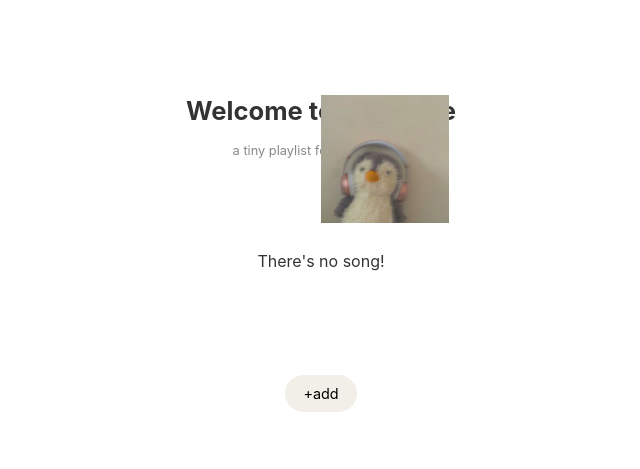
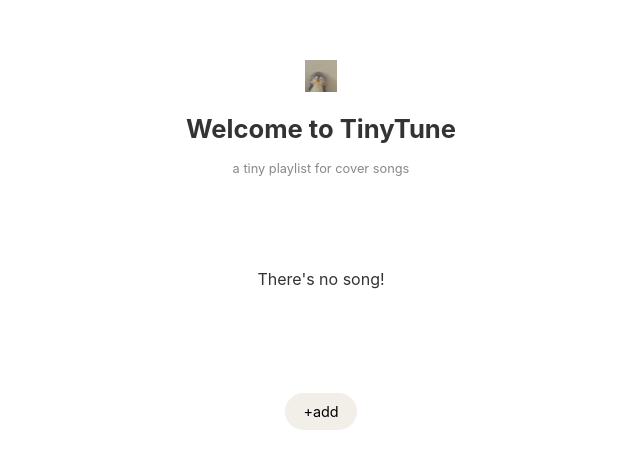
Before and after one commit to minjussi/tinytunes-cover, a plain HTML site: page index.html in a window 1280 px wide. Shown: the part 163-632 px from the top of the page, without its empty margins (319-959 px from the left). Drawn offline with Linux system fonts and the light colour scheme.

Commit message:
Update style.css

```diff
--- a/style.css
+++ b/style.css
@@ -30,7 +30,7 @@ body {
 .header img {
   max-width: 10%;
   height: auto;
-  position: absolute;
+  top: -20px;
 }
 
 .header h1 {
```
